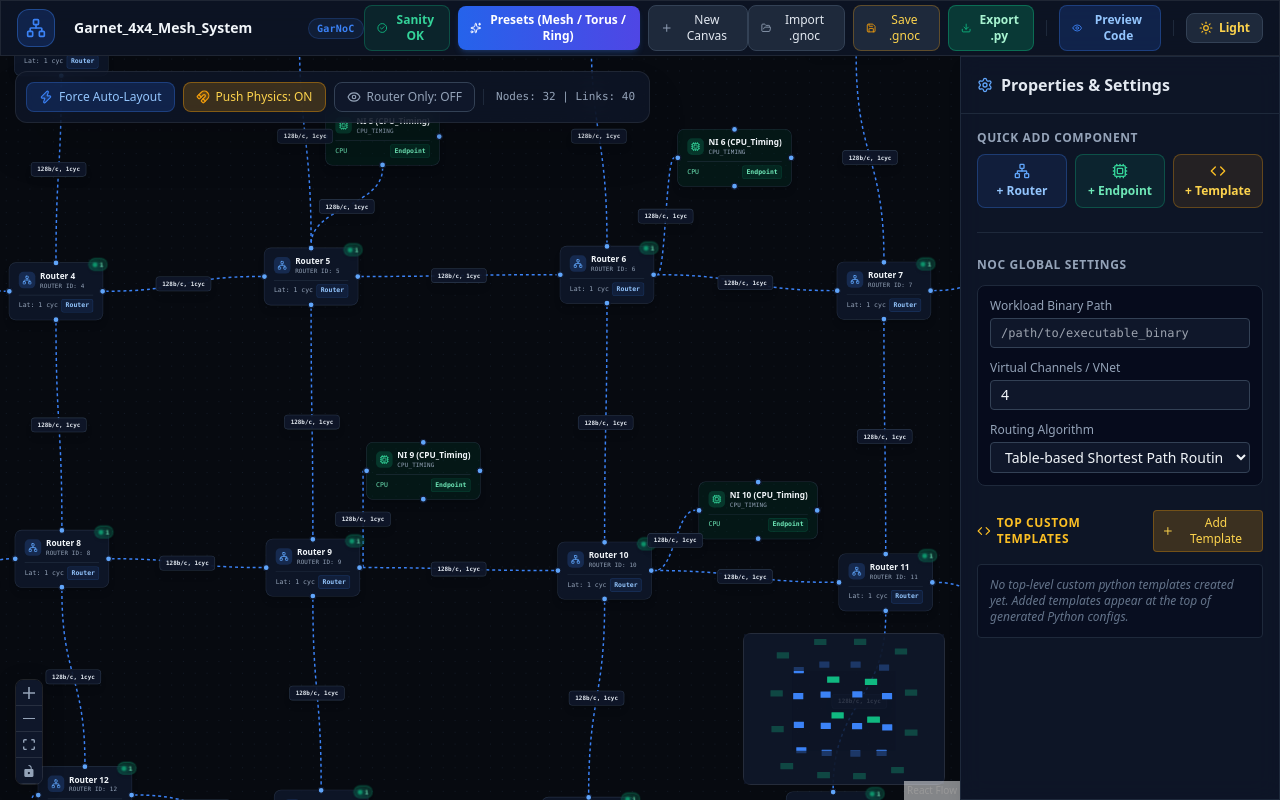
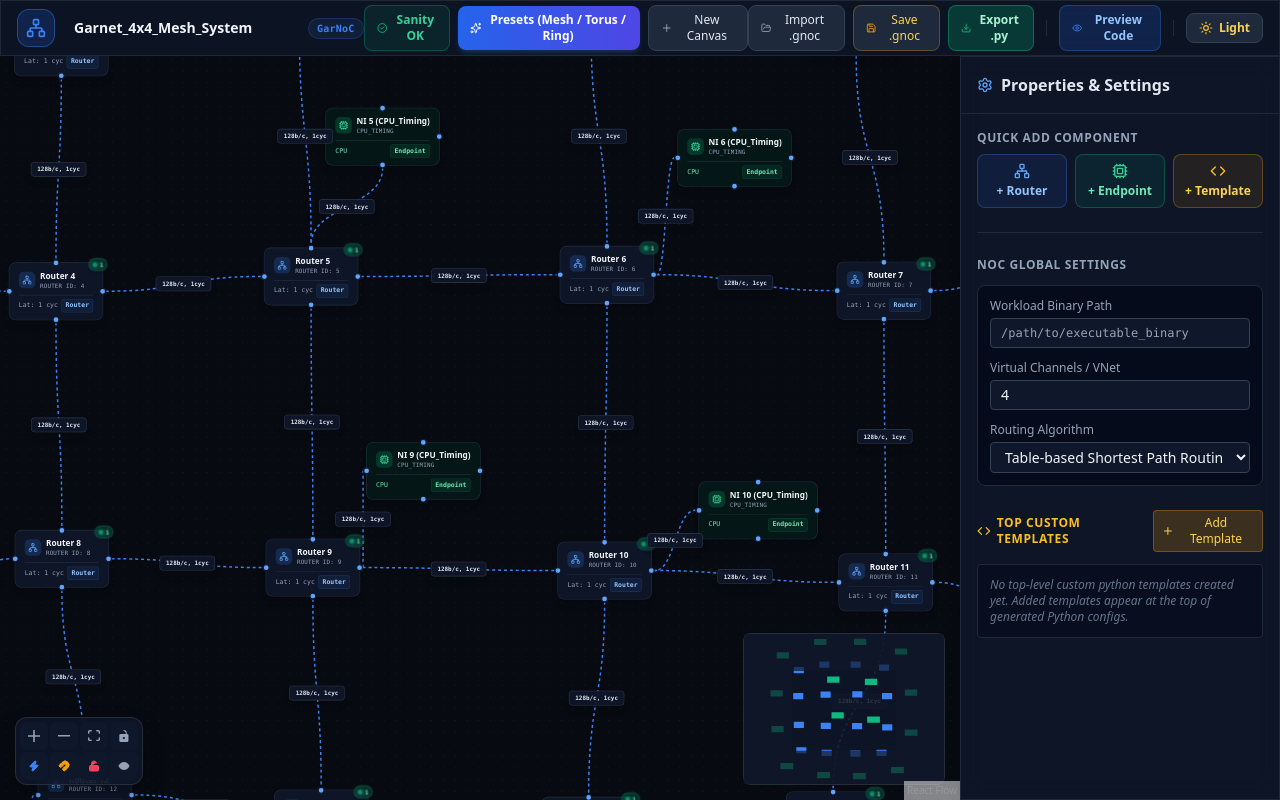
Before and after one commit to yJulian/gem5_garnet_gui, a React (Vite) app: page / in a window 1280 px wide. Built offline with nearby package versions, Linux system fonts and the light colour scheme.

Commit message:
style: Rearrange ReactFlow Controls into a compact 4x2 grid matrix in the bottom-left corner

```diff
--- a/src/components/Canvas.tsx
+++ b/src/components/Canvas.tsx
@@ -3,12 +3,12 @@
   ReactFlow,
   Background,
   Controls,
+  ControlButton,
   MiniMap,
   Node,
   Edge,
   Connection,
   BackgroundVariant,
-  Panel,
   NodeChange,
   EdgeChange,
   applyNodeChanges,
@@ -20,7 +20,7 @@
 import { CustomNode } from './CustomNode';
 import { CustomEdge } from './CustomEdge';
 import { NoCProject, NoCLinkData, NoCNodeData } from '../types/noc';
-import { Zap, Magnet, Eye, EyeOff } from 'lucide-react';
+import { Zap, Magnet, Eye, EyeOff, Unlock } from 'lucide-react';
 import { recalculateAutoHandles, normalizeHandleId } from '../utils/handleUtils';
 import { validateProjectSanity } from '../utils/validationUtils';
 import { InteractiveForceEngine } from '../utils/interactiveForceEngine';
@@ -275,7 +275,7 @@
   const handleNodeDragStop = useCallback(
     (_: unknown, node: Node) => {
       if (gravityMode && forceEngineRef.current) {
-        forceEngineRef.current.endDrag(node.id, node.position.x, node.position.y);
+        forceEngineRef.current.endDrag(node.id);
       }
 
       const updatedProjectNodes = project.nodes.map((pn) => {
@@ -444,7 +444,55 @@
           size={1.5}
           color={isLight ? '#CBD5E1' : '#1E293B'}
         />
-        <Controls />
+        <Controls position="bottom-left" className="react-flow__controls-grid">
+          <ControlButton
+            onClick={onRunForceLayout}
+            title="Force Auto-Layout"
+            aria-label="Force Auto-Layout"
+          >
+            <Zap className="w-3.5 h-3.5 text-blue-500 fill-blue-500/20" />
+          </ControlButton>
+
+          <ControlButton
+            onClick={() => setGravityMode((prev) => !prev)}
+            title={`Push Physics: ${gravityMode ? 'ON' : 'OFF'}`}
+            aria-label="Toggle Push Physics"
+            className={gravityMode ? '!bg-amber-500/20' : ''}
+          >
+            <Magnet className={`w-3.5 h-3.5 ${gravityMode ? 'text-amber-500 fill-amber-500/20' : 'text-slate-400'}`} />
+          </ControlButton>
+
+          <ControlButton
+            onClick={() => {
+              if (forceEngineRef.current) {
+                forceEngineRef.current.clearAllAnchors();
+              }
+              const updatedProjectNodes = project.nodes.map((pn) => ({
+                ...pn,
+                data: { ...pn.data, anchorX: undefined, anchorY: undefined },
+              }));
+              onProjectChange({ ...project, nodes: updatedProjectNodes });
+            }}
+            title="Release All Anchors"
+            aria-label="Release All Anchors"
+          >
+            <Unlock className="w-3.5 h-3.5 text-rose-500" />
+          </ControlButton>
+
+          <ControlButton
+            onClick={() => setHideEndpoints((prev) => !prev)}
+            title={`Router Only View: ${hideEndpoints ? 'ON' : 'OFF'}`}
+            aria-label="Toggle Router Only View"
+            className={hideEndpoints ? '!bg-purple-500/20' : ''}
+          >
+            {hideEndpoints ? (
+              <EyeOff className="w-3.5 h-3.5 text-purple-500" />
+            ) : (
+              <Eye className="w-3.5 h-3.5 text-slate-400" />
+            )}
+          </ControlButton>
+        </Controls>
+
         <MiniMap
           nodeColor={(node) => {
             const data = node.data as unknown as NoCNodeData;
@@ -454,63 +502,6 @@
           }}
           maskColor={isLight ? 'rgba(241, 245, 249, 0.7)' : 'rgba(15, 23, 42, 0.7)'}
         />
-
-        {/* Force & Gravity Control Floating Panel */}
-        <Panel position="top-left" className="m-4">
-          <div className={`rounded-xl p-2.5 flex items-center gap-2 shadow-2xl border ${
-            isLight
-              ? 'bg-white/80 backdrop-blur-md border-slate-200 text-slate-800'
-              : 'glass-panel border-slate-800 text-slate-100'
-          }`}>
-            <button
-              onClick={onRunForceLayout}
-              className="px-3 py-1.5 rounded-lg bg-blue-600/20 hover:bg-blue-600/30 text-blue-600 dark:text-blue-300 font-medium text-xs flex items-center gap-1.5 border border-blue-500/30 transition-all"
-              title="Apply D3 Force-Directed Layout algorithm to arrange graph nodes"
-            >
-              <Zap className="w-3.5 h-3.5 text-blue-500 fill-blue-500/20" />
-              Force Auto-Layout
-            </button>
-
-            <button
-              onClick={() => setGravityMode((prev) => !prev)}
-              className={`px-3 py-1.5 rounded-lg border font-medium text-xs flex items-center gap-1.5 transition-all ${
-                gravityMode
-                  ? 'bg-amber-500/20 text-amber-600 dark:text-amber-300 border-amber-500/40'
-                  : isLight
-                  ? 'bg-slate-100 text-slate-600 border-slate-300 hover:bg-slate-200'
-                  : 'bg-slate-900 text-slate-400 border-slate-700 hover:text-slate-200'
-              }`}
-              title="Toggle continuous physical collision pushing during node dragging"
-            >
-              <Magnet className={`w-3.5 h-3.5 ${gravityMode ? 'text-amber-500 fill-amber-500/20' : 'text-slate-400'}`} />
-              Push Physics: {gravityMode ? 'ON' : 'OFF'}
-            </button>
-
-            <button
-              onClick={() => setHideEndpoints((prev) => !prev)}
-              className={`px-3 py-1.5 rounded-lg border font-medium text-xs flex items-center gap-1.5 transition-all ${
-                hideEndpoints
-                  ? 'bg-purple-600/20 text-purple-600 dark:text-purple-300 border-purple-500/40 shadow-sm shadow-purple-500/20'
-                  : isLight
-                  ? 'bg-slate-100 text-slate-600 border-slate-300 hover:bg-slate-200'
-                  : 'bg-slate-900 text-slate-400 border-slate-700 hover:text-slate-200'
-              }`}
-              title="Hide all Endpoints and Templates to inspect only the pure Router network topology layout"
-            >
-              {hideEndpoints ? (
-                <EyeOff className="w-3.5 h-3.5 text-purple-500" />
-              ) : (
-                <Eye className="w-3.5 h-3.5 text-slate-400" />
-              )}
-              Router Only: {hideEndpoints ? 'ON' : 'OFF'}
-            </button>
-
-            <div className={`h-4 w-px ${isLight ? 'bg-slate-300' : 'bg-slate-800'}`} />
-            <span className={`text-[11px] font-mono px-1 ${isLight ? 'text-slate-500' : 'text-slate-400'}`}>
-              Nodes: {project.nodes.length} | Links: {project.links.length}
-            </span>
-          </div>
-        </Panel>
       </ReactFlow>
     </div>
   );
--- a/src/index.css
+++ b/src/index.css
@@ -76,6 +76,34 @@
   border: 1px solid rgba(255, 255, 255, 0.1) !important;
 }
 
+/* ReactFlow Controls 4x2 Grid Matrix layout override */
+.react-flow__controls-grid {
+  display: grid !important;
+  grid-template-columns: repeat(4, 28px) !important;
+  gap: 2px !important;
+  padding: 4px !important;
+  border-radius: 12px !important;
+  background: rgba(15, 23, 42, 0.85) !important;
+  backdrop-filter: blur(12px) !important;
+  border: 1px solid rgba(255, 255, 255, 0.1) !important;
+  box-shadow: 0 10px 25px -5px rgba(0, 0, 0, 0.4) !important;
+}
+
+html.light .react-flow__controls-grid {
+  background: rgba(255, 255, 255, 0.9) !important;
+  border: 1px solid rgba(0, 0, 0, 0.1) !important;
+}
+
+.react-flow__controls-grid .react-flow__controls-button {
+  width: 28px !important;
+  height: 28px !important;
+  border: none !important;
+  border-radius: 6px !important;
+  display: flex !important;
+  align-items: center !important;
+  justify-content: center !important;
+}
+
 html.light .react-flow__controls {
   border: 1px solid rgba(0, 0, 0, 0.1) !important;
 }
--- a/src/utils/interactiveForceEngine.ts
+++ b/src/utils/interactiveForceEngine.ts
@@ -7,6 +7,8 @@
   vx: number;
   vy: number;
   isDragging: boolean;
+  targetX: number | null;
+  targetY: number | null;
   anchorX: number | null;
   anchorY: number | null;
 }
@@ -15,6 +17,7 @@
   kRepulsion: number;     // Coulomb repulsion constant (default 120000)
   kAttraction: number;    // Hooke spring constant along links (default 0.015)
   kAnchor: number;        // Soft target anchor spring constant (default 0.12)
+  kMouse: number;         // Dynamic mouse drag spring constant (default 0.35)
   restLength: number;     // Ideal edge rest length in px (default 180)
   kCenter: number;        // Weak centering force constant (default 0.0003)
   damping: number;        // Friction / Velocity damping (default 0.78)
@@ -32,6 +35,7 @@
     kRepulsion: 120000,
     kAttraction: 0.015,
     kAnchor: 0.12,
+    kMouse: 0.35,
     restLength: 180,
     kCenter: 0.0003,
     damping: 0.78,
@@ -62,11 +66,9 @@
       const existing = this.nodes.get(n.id);
 
       if (existing) {
-        if (existing.isDragging) {
+        if (!existing.isDragging && (existing.anchorX === null || existing.anchorY === null)) {
           existing.x = n.position.x;
           existing.y = n.position.y;
-          existing.vx = 0;
-          existing.vy = 0;
         }
       } else {
         this.nodes.set(n.id, {
@@ -76,6 +78,8 @@
           vx: 0,
           vy: 0,
           isDragging: false,
+          targetX: null,
+          targetY: null,
           anchorX: n.data?.anchorX ?? null,
           anchorY: n.data?.anchorY ?? null,
         });
@@ -100,8 +104,6 @@
     const node = this.nodes.get(id);
     if (node) {
       node.isDragging = true;
-      node.vx = 0;
-      node.vy = 0;
       this.wake();
     }
   }
@@ -109,24 +111,21 @@
   public updateDragPos(id: string, x: number, y: number) {
     const node = this.nodes.get(id);
     if (node) {
-      node.x = x;
-      node.y = y;
-      node.vx = 0;
-      node.vy = 0;
+      node.isDragging = true;
+      node.targetX = x;
+      node.targetY = y;
       this.wake();
     }
   }
 
-  public endDrag(id: string, x: number, y: number) {
+  public endDrag(id: string) {
     const node = this.nodes.get(id);
     if (node) {
       node.isDragging = false;
-      node.x = x;
-      node.y = y;
-      node.anchorX = x;
-      node.anchorY = y;
-      node.vx = 0;
-      node.vy = 0;
+      node.targetX = null;
+      node.targetY = null;
+      node.anchorX = node.x;
+      node.anchorY = node.y;
       this.wake();
     }
   }
@@ -138,6 +137,16 @@
       node.anchorY = null;
       this.wake();
     }
+  }
+
+  public clearAllAnchors() {
+    this.nodes.forEach((node) => {
+      node.anchorX = null;
+      node.anchorY = null;
+      node.targetX = null;
+      node.targetY = null;
+    });
+    this.wake();
   }
 
   public wake() {
@@ -168,7 +177,18 @@
       forcesY.set(node.id, 0);
     });
 
-    // 1. Repulsion Force (Coulomb repulsion)
+    // 1. Mouse Drag Spring Force (Pulls actively dragged nodes towards cursor)
+    nodeList.forEach((node) => {
+      if (node.isDragging && node.targetX !== null && node.targetY !== null) {
+        const dx = node.targetX - node.x;
+        const dy = node.targetY - node.y;
+
+        forcesX.set(node.id, forcesX.get(node.id)! + dx * this.config.kMouse);
+        forcesY.set(node.id, forcesY.get(node.id)! + dy * this.config.kMouse);
+      }
+    });
+
+    // 2. Repulsion Force (Coulomb repulsion between all node pairs)
     for (let i = 0; i < n; i++) {
       for (let j = i + 1; j < n; j++) {
         const nodeA = nodeList[i];
@@ -192,7 +212,7 @@
       }
     }
 
-    // 2. Link Attraction Force (Hooke's spring along connections)
+    // 3. Link Attraction Force (Hooke's spring along connections)
     this.links.forEach((link) => {
       const nodeA = this.nodes.get(link.source);
       const nodeB = this.nodes.get(link.target);
@@ -216,9 +236,9 @@
       }
     });
 
-    // 3. Anchor Spring Force (Soft target anchor)
+    // 4. Anchor Spring Force (Soft target anchor for released nodes)
     nodeList.forEach((node) => {
-      if (node.anchorX !== null && node.anchorY !== null) {
+      if (!node.isDragging && node.anchorX !== null && node.anchorY !== null) {
         const dx = node.anchorX - node.x;
         const dy = node.anchorY - node.y;
 
@@ -227,7 +247,7 @@
       }
     });
 
-    // 4. Centering Force (Weak pull towards canvas center)
+    // 5. Centering Force (Weak pull towards canvas center)
     nodeList.forEach((node) => {
       const dx = this.canvasCenter.x - node.x;
       const dy = this.canvasCenter.y - node.y;
@@ -236,11 +256,10 @@
       forcesY.set(node.id, forcesY.get(node.id)! + dy * this.config.kCenter);
     });
 
-    // 5. Integration Step
+    // 6. Integration Step (All nodes participate in physics step)
     let totalEnergy = 0;
 
     nodeList.forEach((node) => {
-      if (!node.isDragging) {
       const fx = forcesX.get(node.id) || 0;
       const fy = forcesY.get(node.id) || 0;
 
@@ -251,10 +270,6 @@
       node.y += node.vy;
 
       totalEnergy += node.vx * node.vx + node.vy * node.vy;
-      } else {
-        node.vx = 0;
-        node.vy = 0;
-      }
     });
 
     return totalEnergy;
```
Lines whose indentation alone changed are shown as unchanged.
